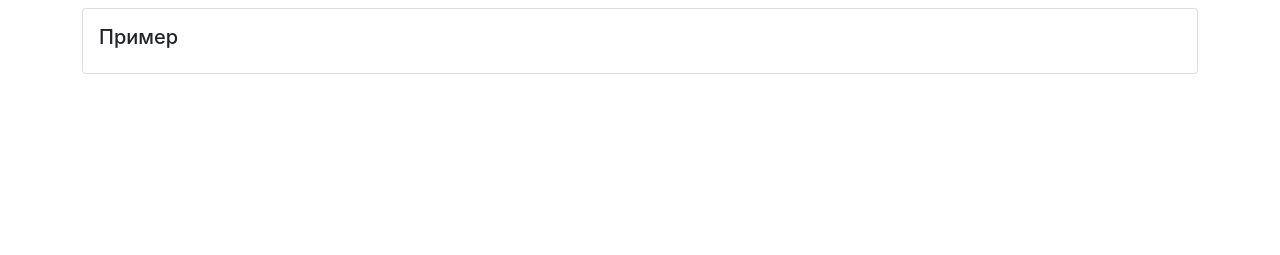
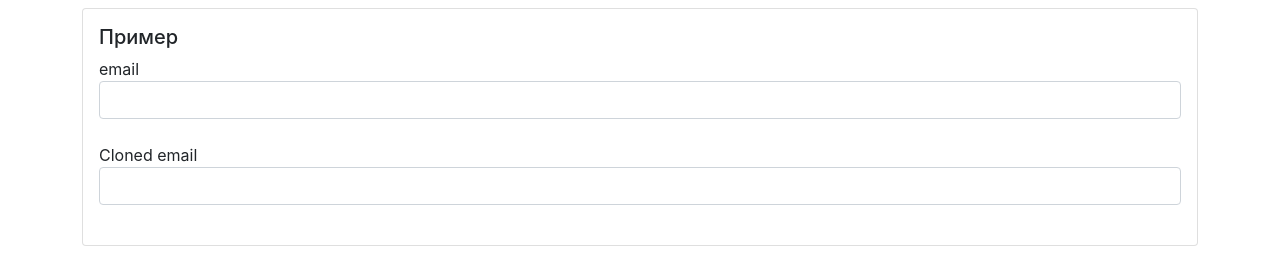
Before and after one commit to Almaz2607/start-hooks, a React (Create React App) app: page /cloneElement in a window 1280 px wide. Shown: the part 393-648 px from the top of the page. Built offline with nearby package versions, Linux system fonts and the light colour scheme.

Commit message:
lesson-11 / theme 'hooks'-react.cloneelement

```diff
--- a/src/app/components/examples/cloneElement/cloneElementExample.jsx
+++ b/src/app/components/examples/cloneElement/cloneElementExample.jsx
@@ -1,11 +1,23 @@
 import React from "react";
 import CardWrapper from "../../common/Card";
+import TextField from "../../common/form/textField";
+import SmallTitle from "../../common/typografy/smallTitle";
 
-import SmallTitle from "../../common/typografy/smallTitle";
 const CloneElementExample = () => {
+    const field = <TextField label="email" name="email" />;
+
+    const handleChange = (target) => {
+        console.log("change: ", target);
+    };
+
     return (
         <CardWrapper>
             <SmallTitle>Пример</SmallTitle>
+            {field}
+            {React.cloneElement(field, {
+                onChange: handleChange,
+                label: "Cloned email"
+            })}
         </CardWrapper>
     );
 };
--- a/src/app/components/examples/memo/memoWithUseCallbackExample.jsx
+++ b/src/app/components/examples/memo/memoWithUseCallbackExample.jsx
@@ -16,7 +16,14 @@
     onLogOut: PropTypes.func
 };
 
-const MemoizedLogOutButton = React.memo(LogOutButton);
+function areEqual(prevState, nextState) {
+    if (prevState.onLogOut !== nextState.onLogOut) {
+        return false;
+    }
+    return true;
+}
+
+const MemoizedLogOutButton = React.memo(LogOutButton, areEqual);
 
 const MemoWithUseCallbackExample = (props) => {
     const [state, setState] = useState(false);
```
